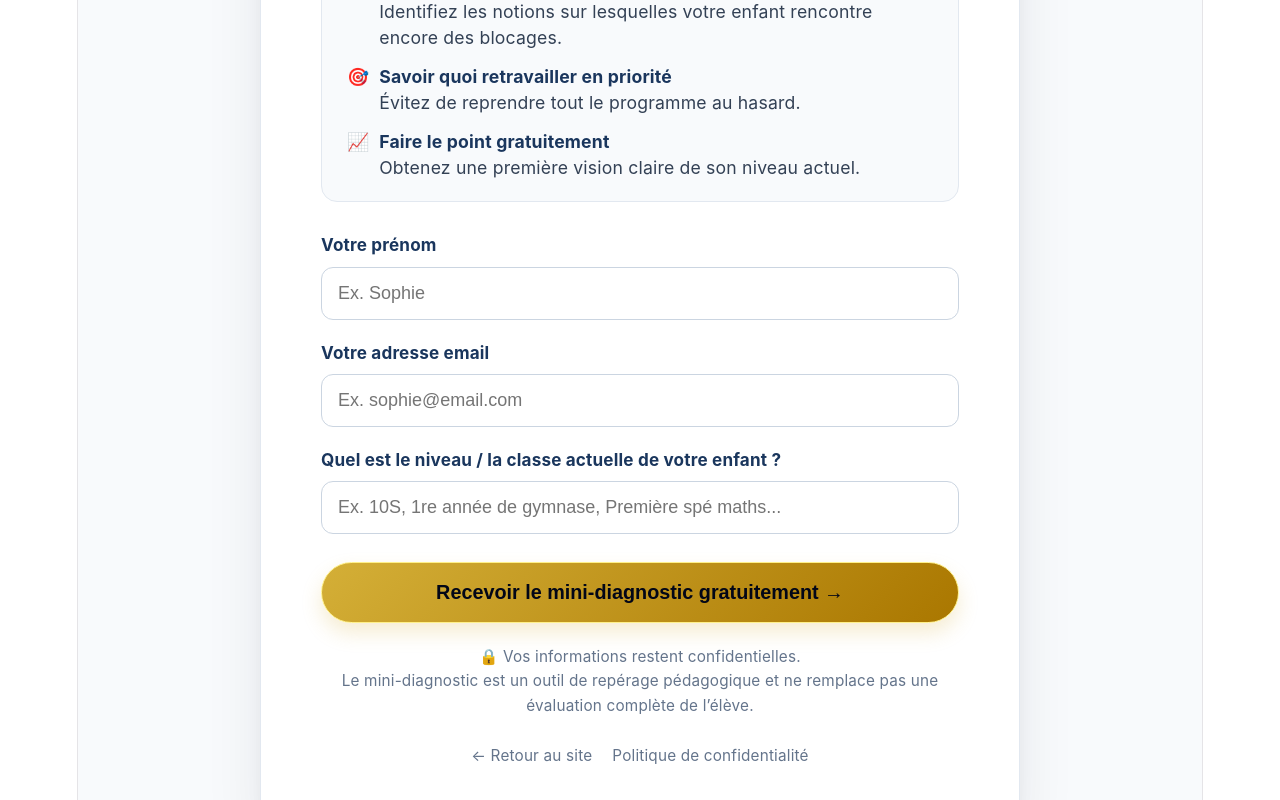
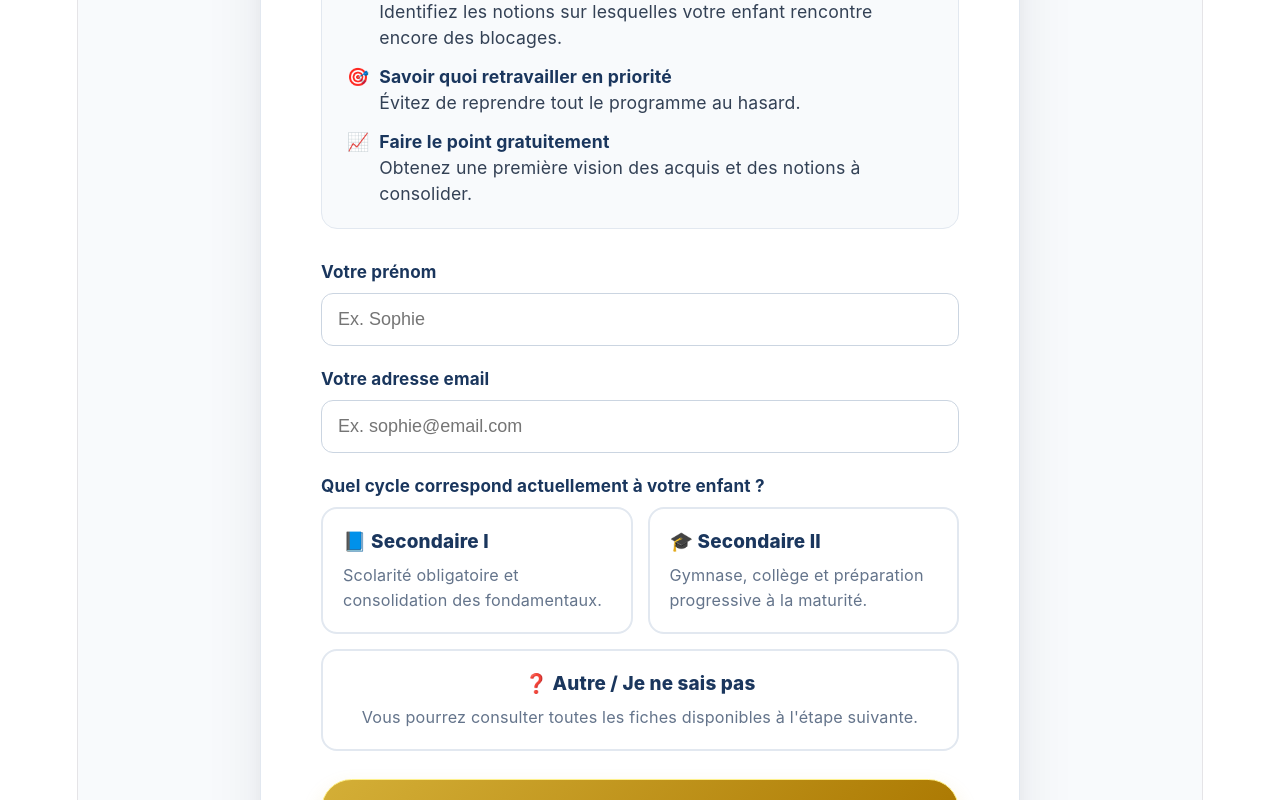
Before and after one commit to MaximeextremeBBB/landing-page-suisse, a React (Vite) app: page /diagnostic in a window 1280 px wide. Shown: the part 640-1440 px from the top of the page. Built offline with nearby package versions, Linux system fonts and the light colour scheme.

Commit message:
Remodification du formulaire

```diff
--- a/src/pages/DiagnosticPage.jsx
+++ b/src/pages/DiagnosticPage.jsx
@@ -1,10 +1,15 @@
 import styled from "styled-components";
-import { Link } from "react-router-dom";
+import { Link, useNavigate } from "react-router-dom";
 
 const Page = styled.main`
   min-height: 100vh;
+
   background:
-    radial-gradient(circle at top, rgba(212, 175, 55, 0.10), transparent 35%),
+    radial-gradient(
+      circle at top,
+      rgba(212, 175, 55, 0.1),
+      transparent 35%
+    ),
     #f8fafc;
 
   display: flex;
@@ -30,6 +35,7 @@ const Brand = styled.div`
 const Card = styled.section`
   background: white;
   border-radius: 24px;
+
   padding: 55px 60px;
 
   border: 1px solid #e2e8f0;
@@ -153,14 +159,14 @@ const FormGroup = styled.div`
   flex-direction: column;
   gap: 8px;
 
-  label {
+  > label {
     color: #1a365d;
     font-weight: 700;
     font-size: 0.95rem;
   }
 
-  input,
-  select {
+  input[type="text"],
+  input[type="email"] {
     width: 100%;
 
     padding: 15px 16px;
@@ -179,13 +185,93 @@ const FormGroup = styled.div`
     transition: all 0.2s ease;
   }
 
-  input:focus,
-  select:focus {
+  input[type="text"]:focus,
+  input[type="email"]:focus {
     outline: none;
 
     border-color: #d4af37;
 
     box-shadow: 0 0 0 3px rgba(212, 175, 55, 0.12);
+  }
+`;
+
+const CycleChoices = styled.div`
+  display: grid;
+  grid-template-columns: 1fr 1fr;
+  gap: 15px;
+
+  @media (max-width: 650px) {
+    grid-template-columns: 1fr;
+  }
+`;
+
+const CycleChoice = styled.label`
+  position: relative;
+  cursor: pointer;
+
+  input {
+    position: absolute;
+    opacity: 0;
+    pointer-events: none;
+  }
+
+  .choice-content {
+    height: 100%;
+    box-sizing: border-box;
+
+    padding: 20px;
+
+    border: 2px solid #e2e8f0;
+    border-radius: 16px;
+
+    background: white;
+
+    transition: all 0.25s ease;
+  }
+
+  .choice-title {
+    display: block;
+
+    color: #1a365d;
+
+    font-size: 1.05rem;
+    font-weight: 800;
+
+    margin-bottom: 8px;
+  }
+
+  .choice-description {
+    display: block;
+
+    color: #64748b;
+
+    font-size: 0.9rem;
+    line-height: 1.5;
+  }
+
+  input:checked + .choice-content {
+    border-color: #d4af37;
+
+    background: rgba(212, 175, 55, 0.07);
+
+    box-shadow: 0 6px 18px rgba(212, 175, 55, 0.18);
+  }
+
+  &:hover .choice-content {
+    border-color: #d4af37;
+    transform: translateY(-2px);
+  }
+`;
+
+const OtherChoice = styled(CycleChoice)`
+  grid-column: 1 / -1;
+
+  .choice-content {
+    text-align: center;
+  }
+
+  @media (max-width: 650px) {
+    grid-column: auto;
   }
 `;
 
@@ -268,6 +354,8 @@ const SmallLink = styled(Link)`
 `;
 
 function DiagnosticPage() {
+  const navigate = useNavigate();
+
   const handleSubmit = async (e) => {
     e.preventDefault();
 
@@ -276,7 +364,7 @@ function DiagnosticPage() {
     const data = {
       prenom: form.prenom.value.trim(),
       email: form.email.value.trim(),
-  niveau: form.niveau.value.trim(),
+      cycle: form.cycle.value,
     };
 
     try {
@@ -293,17 +381,29 @@ function DiagnosticPage() {
       const result = await response.json();
 
       if (!response.ok) {
-      alert(result.message || "Une erreur est survenue.");
+        alert(
+          result.message ||
+            "Une erreur est survenue."
+        );
+
         return;
       }
 
-    alert("✅ Inscription reçue !");
+      /*
+        Le contact est maintenant enregistré dans Brevo.
 
-    console.log("Réponse API :", result);
+        On envoie immédiatement le parent vers
+        la bibliothèque des diagnostics.
+      */
+
+      navigate("/fiches-diagnostic");
+
     } catch (error) {
       console.error("Erreur :", error);
 
-    alert("Impossible de contacter le serveur.");
+      alert(
+        "Impossible de contacter le serveur."
+      );
     }
   };
 
@@ -326,16 +426,17 @@ function DiagnosticPage() {
           </Title>
 
           <Subtitle>
-            Faites le point sur le niveau de votre enfant
+            Faites le point sur les acquis de votre enfant
             et identifiez les principales notions à revoir.
           </Subtitle>
 
           <Intro>
-            En quelques minutes, ce mini-diagnostic permet
-            d’identifier les acquis de votre enfant,
-            mais aussi les notions qui pourraient freiner
-            sa progression en mathématiques.
+            Accédez gratuitement à mes fiches de diagnostic
+            pour repérer les acquis de votre enfant et les
+            notions qui pourraient freiner sa progression
+            en mathématiques.
           </Intro>
+
 
           <Benefits>
 
@@ -343,38 +444,56 @@ function DiagnosticPage() {
               <span>🔎</span>
 
               <div>
-                <strong>Repérer les difficultés</strong>
+                <strong>
+                  Repérer les difficultés
+                </strong>
+
                 <br />
-                Identifiez les notions sur lesquelles votre enfant
-                rencontre encore des blocages.
+
+                Identifiez les notions sur lesquelles votre
+                enfant rencontre encore des blocages.
               </div>
             </Benefit>
+
 
             <Benefit>
               <span>🎯</span>
 
               <div>
-                <strong>Savoir quoi retravailler en priorité</strong>
+                <strong>
+                  Savoir quoi retravailler en priorité
+                </strong>
+
                 <br />
-                Évitez de reprendre tout le programme au hasard.
+
+                Évitez de reprendre tout le programme
+                au hasard.
               </div>
             </Benefit>
+
 
             <Benefit>
               <span>📈</span>
 
               <div>
-                <strong>Faire le point gratuitement</strong>
+                <strong>
+                  Faire le point gratuitement
+                </strong>
+
                 <br />
-                Obtenez une première vision claire de son niveau actuel.
+
+                Obtenez une première vision des acquis
+                et des notions à consolider.
               </div>
             </Benefit>
 
           </Benefits>
 
+
           <Form onSubmit={handleSubmit}>
 
             <FormGroup>
+
               <label htmlFor="prenom">
                 Votre prénom
               </label>
@@ -386,9 +505,12 @@ function DiagnosticPage() {
                 placeholder="Ex. Sophie"
                 required
               />
+
             </FormGroup>
 
+
             <FormGroup>
+
               <label htmlFor="email">
                 Votre adresse email
               </label>
@@ -400,36 +522,123 @@ function DiagnosticPage() {
                 placeholder="Ex. sophie@email.com"
                 required
               />
+
             </FormGroup>
 
+
             <FormGroup>
-  <label htmlFor="niveau">
-    Quel est le niveau / la classe actuelle de votre enfant ?
+
+              <label>
+                Quel cycle correspond actuellement
+                à votre enfant ?
               </label>
 
+
+              <CycleChoices>
+
+
+                <CycleChoice>
+
                   <input
-    id="niveau"
-    name="niveau"
-    type="text"
-    placeholder="Ex. 10S, 1re année de gymnase, Première spé maths..."
+                    type="radio"
+                    name="cycle"
+                    value="SECONDAIRE_I"
                     required
                   />
+
+                  <div className="choice-content">
+
+                    <span className="choice-title">
+                      📘 Secondaire I
+                    </span>
+
+                    <span className="choice-description">
+                      Scolarité obligatoire et consolidation
+                      des fondamentaux.
+                    </span>
+
+                  </div>
+
+                </CycleChoice>
+
+
+                <CycleChoice>
+
+                  <input
+                    type="radio"
+                    name="cycle"
+                    value="SECONDAIRE_II"
+                    required
+                  />
+
+                  <div className="choice-content">
+
+                    <span className="choice-title">
+                      🎓 Secondaire II
+                    </span>
+
+                    <span className="choice-description">
+                      Gymnase, collège et préparation
+                      progressive à la maturité.
+                    </span>
+
+                  </div>
+
+                </CycleChoice>
+
+
+                <OtherChoice>
+
+                  <input
+                    type="radio"
+                    name="cycle"
+                    value="AUTRE"
+                    required
+                  />
+
+                  <div className="choice-content">
+
+                    <span className="choice-title">
+                      ❓ Autre / Je ne sais pas
+                    </span>
+
+                    <span className="choice-description">
+                      Vous pourrez consulter toutes les fiches
+                      disponibles à l'étape suivante.
+                    </span>
+
+                  </div>
+
+                </OtherChoice>
+
+
+              </CycleChoices>
+
             </FormGroup>
 
+
             <SubmitButton type="submit">
-              Recevoir le mini-diagnostic gratuitement →
+              Accéder gratuitement aux diagnostics →
             </SubmitButton>
 
           </Form>
 
+
           <Reassurance>
+
             🔒 Vos informations restent confidentielles.
+
             <br />
-            Le mini-diagnostic est un outil de repérage pédagogique
-            et ne remplace pas une évaluation complète de l’élève.
+
+            Les mini-diagnostics sont des outils de repérage
+            pédagogique et ne remplacent pas une évaluation
+            complète de l’élève.
+
           </Reassurance>
 
+
           <FooterLinks>
+
             <SmallLink to="/">
               ← Retour au site
             </SmallLink>
@@ -437,6 +646,7 @@ function DiagnosticPage() {
             <SmallLink to="/politique-de-confidentialite">
               Politique de confidentialité
             </SmallLink>
+
           </FooterLinks>
 
         </Card>
```
Also changed, not shown: api/subscribe.js (+147 -36 lines). Lines whose indentation alone changed are shown as unchanged.
